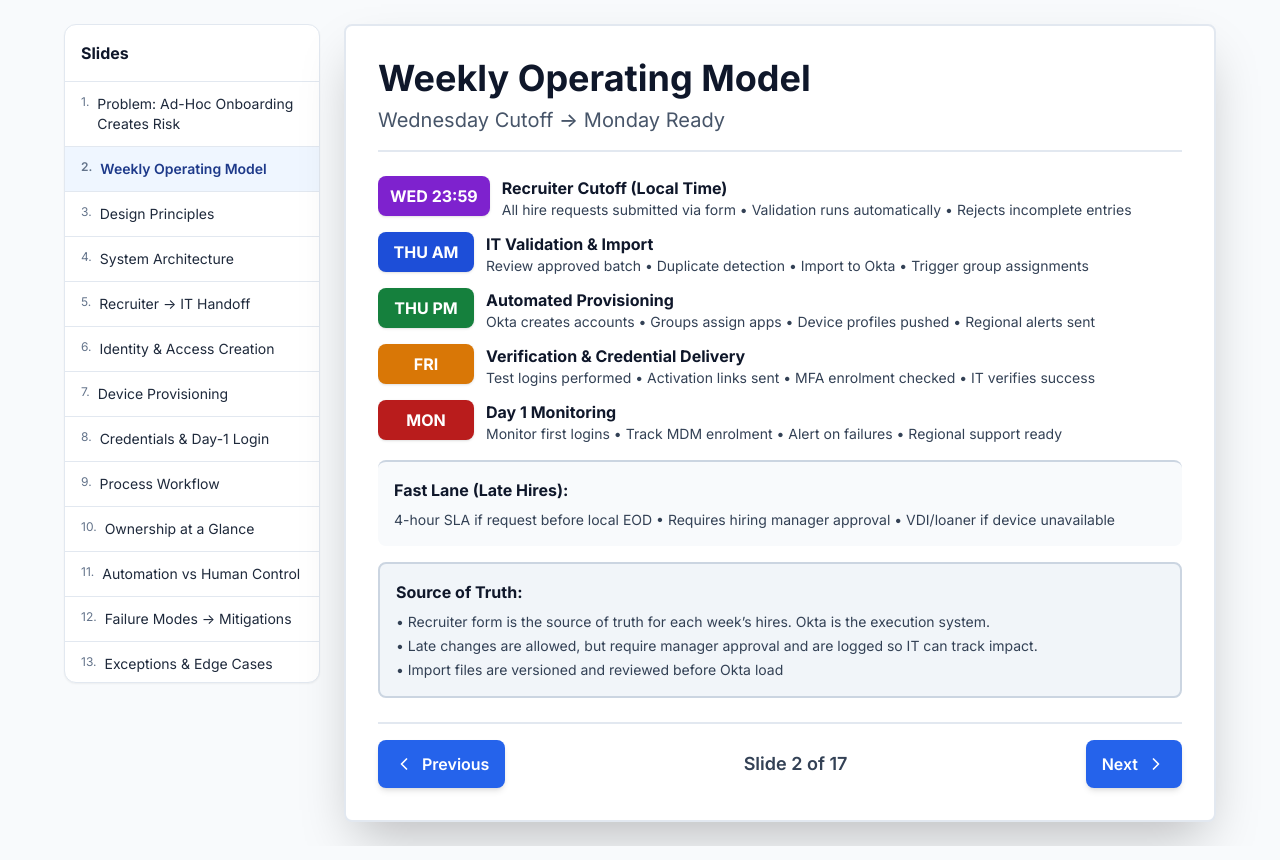
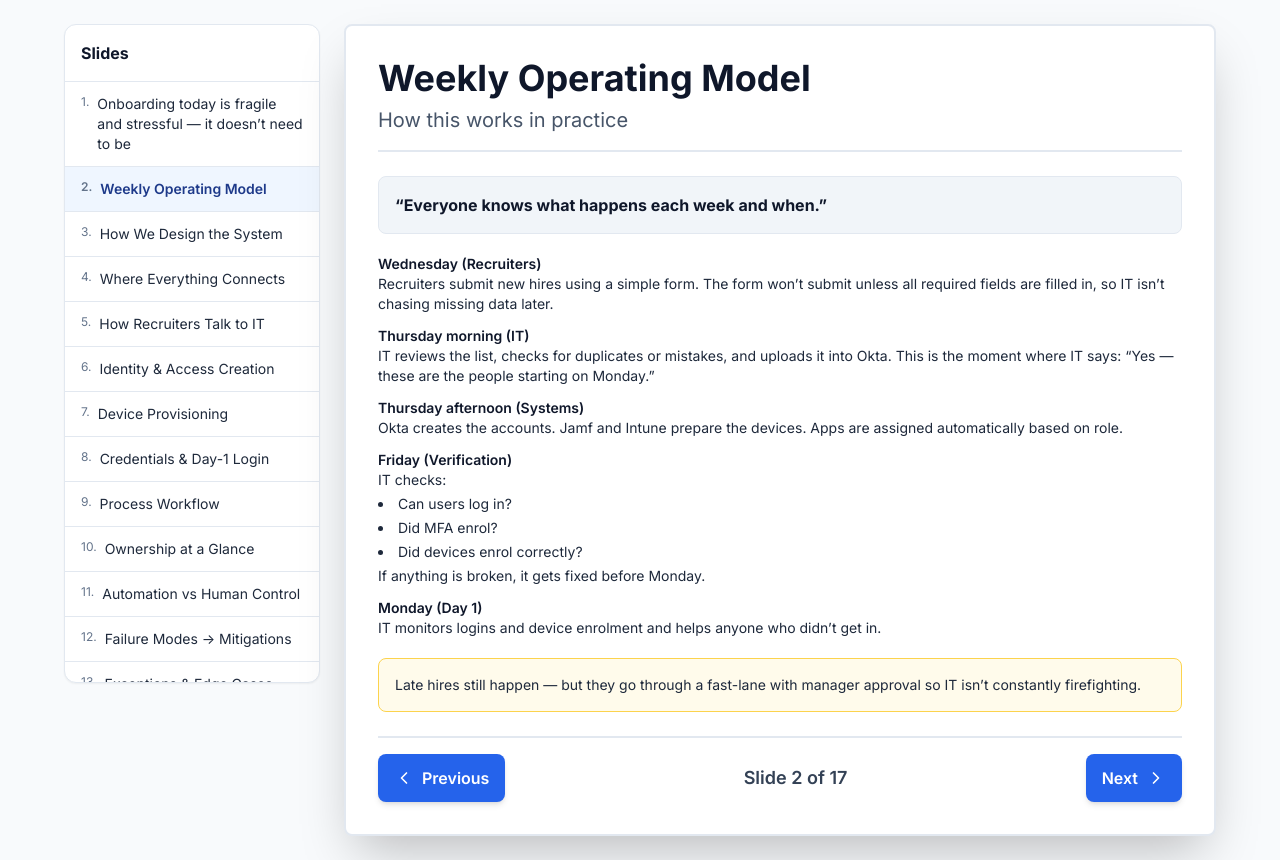
Before and after one commit to Vik70/ITCaseStudy, a React (Vite) app: page / in a window 1280 px wide. Both pictures are taken after a click on the button "Next". Built offline with nearby package versions, Linux system fonts and the light colour scheme.

Commit message:
Rewrite slides 1-5 in CloudKitchens ops voice

```diff
--- a/onboarding_deck_v2.tsx
+++ b/onboarding_deck_v2.tsx
@@ -7,251 +7,187 @@ const OnboardingDeck = () => {
 
   const slides = [
     {
-      title: "Problem: Ad-Hoc Onboarding Creates Risk",
-      subtitle: "What we're proposing in one sentence",
+      title: "Onboarding today is fragile and stressful — it doesn’t need to be",
+      subtitle: "The Problem",
       content: (
         <div className="space-y-6">
           <div className="bg-blue-50 border-2 border-blue-500 p-4 rounded-lg shadow">
-            <div className="font-bold text-blue-900">Proposal in 1 sentence</div>
+            <div className="font-bold text-blue-900">One-sentence proposal</div>
             <div className="text-sm text-slate-800">
-            A simple, identity-driven onboarding pipeline that lets CloudKitchens onboard global hires reliably in days... not hours of last-minute IT work!            </div>
+              “We turn onboarding from a last-minute scramble into a predictable weekly process where every new hire is ready to work on Monday.”
+            </div>
           </div>
-          <div className="grid grid-cols-2 gap-6">
+
+          <div className="grid grid-cols-1 md:grid-cols-2 gap-6">
             <div className="border-2 border-red-400 bg-red-50 p-5 rounded-lg">
-              <h3 className="font-bold text-red-900 mb-3 text-lg">Current State: Reactive & Risky</h3>
+              <h3 className="font-bold text-red-900 mb-3 text-lg">Current reality</h3>
               <ul className="space-y-2 text-sm text-slate-800">
-                <li>• Ad-hoc emails from recruiters</li>
-                <li>• Manual provisioning by IT</li>
-                <li>• Last-minute panic on Friday/Monday</li>
-                <li>• No verification before Day 1</li>
-                <li>• Regional delays cause access gaps</li>
-                <li>• Security risks from rushed setups</li>
+                <li>• Recruiters send emails at different times</li>
+                <li>• IT manually creates accounts and chases missing info</li>
+                <li>• Things get missed, especially on Fridays</li>
+                <li>• New hires start without access</li>
+                <li>• Time zones make everything harder</li>
+                <li>• Security gets weaker when things are rushed</li>
               </ul>
             </div>
             <div className="border-2 border-green-500 bg-green-50 p-5 rounded-lg">
-              <h3 className="font-bold text-green-900 mb-3 text-lg">Future State: Controlled Pipeline</h3>
+              <h3 className="font-bold text-green-900 mb-3 text-lg">What we want instead</h3>
               <ul className="space-y-2 text-sm text-slate-800">
-                <li>• Scheduled weekly pipeline (Wed cutoff)</li>
-                <li>• RBAC groups control all access</li>
-                <li>• Zero-touch device enrolment</li>
-                <li>• Automated validation & alerts</li>
-                <li>• Pre-verified before Monday start</li>
-                <li>• Global-ready from Day 0</li>
+                <li>• One clear weekly deadline</li>
+                <li>• One source of truth for new hires</li>
+                <li>• Devices and accounts ready before Day 1</li>
+                <li>• Access based on role, not manual guesswork</li>
+                <li>• Problems caught on Friday, not Monday</li>
               </ul>
             </div>
           </div>
+
           <div className="bg-blue-600 p-4 rounded-lg text-center font-bold text-white text-lg shadow-md">
-            Top takeaway: We replace last minute firefighting with a predictable, auditable pipeline.
+            Bottom line: We should not rely on heroics to get people working — we should rely on a system.
           </div>
         </div>
       )
     },
     {
       title: "Weekly Operating Model",
-      subtitle: "Wednesday Cutoff → Monday Ready",
+      subtitle: "How this works in practice",
       content: (
-        <div className="space-y-4">
-          <div className="space-y-3">
-            <div className="flex items-start gap-3">
-              <div className="bg-purple-700 text-white px-3 py-2 rounded-lg font-bold min-w-24 text-center shadow">WED 23:59</div>
-              <div className="flex-1">
-                <div className="font-bold text-slate-900 text-base">Recruiter Cutoff (Local Time)</div>
-                <div className="text-sm text-slate-700">All hire requests submitted via form • Validation runs automatically • Rejects incomplete entries</div>
+        <div className="space-y-5">
+          <div className="bg-slate-100 border border-slate-200 p-4 rounded-lg">
+            <div className="font-bold text-slate-900">“Everyone knows what happens each week and when.”</div>
+          </div>
+
+          <div className="space-y-3 text-sm text-slate-800">
+            <div>
+              <div className="font-semibold text-slate-900">Wednesday (Recruiters)</div>
+              <div>Recruiters submit new hires using a simple form. The form won’t submit unless all required fields are filled in, so IT isn’t chasing missing data later.</div>
+            </div>
+            <div>
+              <div className="font-semibold text-slate-900">Thursday morning (IT)</div>
+              <div>IT reviews the list, checks for duplicates or mistakes, and uploads it into Okta. This is the moment where IT says: “Yes — these are the people starting on Monday.”</div>
+            </div>
+            <div>
+              <div className="font-semibold text-slate-900">Thursday afternoon (Systems)</div>
+              <div>Okta creates the accounts. Jamf and Intune prepare the devices. Apps are assigned automatically based on role.</div>
+            </div>
+            <div>
+              <div className="font-semibold text-slate-900">Friday (Verification)</div>
+              <div className="space-y-1">
+                <div>IT checks:</div>
+                <ul className="list-disc list-inside space-y-1">
+                  <li>Can users log in?</li>
+                  <li>Did MFA enrol?</li>
+                  <li>Did devices enrol correctly?</li>
+                </ul>
+                <div>If anything is broken, it gets fixed before Monday.</div>
               </div>
             </div>
-
-            <div className="flex items-start gap-3">
-              <div className="bg-blue-700 text-white px-3 py-2 rounded-lg font-bold min-w-24 text-center shadow">THU AM</div>
-              <div className="flex-1">
-                <div className="font-bold text-slate-900 text-base">IT Validation & Import</div>
-                <div className="text-sm text-slate-700">Review approved batch • Duplicate detection • Import to Okta • Trigger group assignments</div>
-              </div>
-            </div>
-
-            <div className="flex items-start gap-3">
-              <div className="bg-green-700 text-white px-3 py-2 rounded-lg font-bold min-w-24 text-center shadow">THU PM</div>
-              <div className="flex-1">
-                <div className="font-bold text-slate-900 text-base">Automated Provisioning</div>
-                <div className="text-sm text-slate-700">Okta creates accounts • Groups assign apps • Device profiles pushed • Regional alerts sent</div>
-              </div>
-            </div>
-
-            <div className="flex items-start gap-3">
-              <div className="bg-amber-600 text-white px-3 py-2 rounded-lg font-bold min-w-24 text-center shadow">FRI</div>
-              <div className="flex-1">
-                <div className="font-bold text-slate-900 text-base">Verification & Credential Delivery</div>
-                <div className="text-sm text-slate-700">Test logins performed • Activation links sent • MFA enrolment checked • IT verifies success</div>
-              </div>
-            </div>
-
-            <div className="flex items-start gap-3">
-              <div className="bg-red-700 text-white px-3 py-2 rounded-lg font-bold min-w-24 text-center shadow">MON</div>
-              <div className="flex-1">
-                <div className="font-bold text-slate-900 text-base">Day 1 Monitoring</div>
-                <div className="text-sm text-slate-700">Monitor first logins • Track MDM enrolment • Alert on failures • Regional support ready</div>
-              </div>
+            <div>
+              <div className="font-semibold text-slate-900">Monday (Day 1)</div>
+              <div>IT monitors logins and device enrolment and helps anyone who didn’t get in.</div>
             </div>
           </div>
 
-          <div className="border-t-2 border-slate-300 pt-4 mt-4 bg-slate-50 p-4 rounded-lg">
-            <div className="font-bold mb-2 text-slate-900">Fast Lane (Late Hires):</div>
-            <div className="text-sm text-slate-700">4-hour SLA if request before local EOD • Requires hiring manager approval • VDI/loaner if device unavailable</div>
-          </div>
-
-          <div className="bg-slate-100 border-2 border-slate-300 p-4 rounded-lg">
-            <div className="font-bold mb-2 text-slate-900">Source of Truth:</div>
-            <ul className="text-sm space-y-1 text-slate-700">
-              <li>• Recruiter form is the source of truth for each week’s hires. Okta is the execution system.</li>
-              <li>• Late changes are allowed, but require manager approval and are logged so IT can track impact.</li>
-              <li>• Import files are versioned and reviewed before Okta load</li>
-            </ul>
+          <div className="bg-amber-50 border border-amber-300 p-4 rounded-lg text-sm text-slate-800">
+            Late hires still happen — but they go through a fast-lane with manager approval so IT isn’t constantly firefighting.
           </div>
         </div>
       )
     },
     {
-      title: "Design Principles",
-      subtitle: "System Controls, Not Heroics",
+      title: "How We Design the System",
+      subtitle: "These are not buzzwords — this is how IT avoids chaos.",
       content: (
-        <div className="space-y-4">
-          {[
-            {
-              principle: "Identity as Control Plane",
-              why: "Centralises access removal - disable Okta = disable everything instantly"
-            },
-            {
-              principle: "Zero-Touch Provisioning",
-              why: "Reduces hands-on IT time from 45min to 5min per hire"
-            },
-            {
-              principle: "Role-Based Access Only",
-              why: "Prevents per-user drift - all access via groups, auditable and consistent"
-            },
-            {
-              principle: "Global-First Design",
-              why: "Accounts ready before any region starts work - no timezone delays"
-            },
-            {
-              principle: "Verification Before Day 1",
-              why: "Catch failures Friday, not Monday morning when user is waiting"
-            },
-            {
-              principle: "Automate routine work, require humans for risk",
-              why: "Every control is owned by someone, so nothing falls through the cracks."
-            }
-          ].map((item, i) => (
-            <div key={i} className="border-l-4 border-blue-600 pl-4 bg-blue-50 p-3 rounded-r-lg">
-              <div className="font-bold text-lg text-slate-900">{item.principle}</div>
-              <div className="text-sm text-slate-700 italic mt-1">→ {item.why}</div>
-            </div>
-          ))}
-        </div>
-      )
-    },
-    {
-      title: "System Architecture",
-      subtitle: "Where Controls Live",
-      content: (
-        <div className="space-y-6">
-          <div className="grid grid-cols-5 gap-2 text-center text-sm">
-            <div className="bg-orange-100 border-2 border-orange-500 p-3 rounded-lg shadow">
-              <div className="font-bold mb-1 text-slate-900">Recruiter / HR System</div>
-              <div className="text-xs text-slate-600">Hiring data source</div>
-            </div>
-            <div className="flex items-center justify-center text-slate-700 font-bold text-xl">→</div>
-            <div className="bg-blue-100 border-2 border-blue-500 p-3 rounded-lg shadow">
-              <div className="font-bold mb-1 text-slate-900">Okta</div>
-              <div className="text-xs text-slate-600">Identity + RBAC</div>
-            </div>
-            <div className="flex items-center justify-center text-slate-700 font-bold text-xl">→</div>
-            <div className="bg-purple-100 border-2 border-purple-500 p-3 rounded-lg shadow">
-              <div className="font-bold mb-1 text-slate-900">Apps</div>
-              <div className="text-xs text-slate-600">Google/Slack/etc</div>
-            </div>
+        <div className="space-y-3 text-sm text-slate-800">
+          <div className="bg-blue-50 border-l-4 border-blue-600 p-3 rounded">
+            <div className="font-semibold text-slate-900">Identity is the control point</div>
+            <div>If Okta is right, everything else follows. If Okta is wrong, everything breaks.</div>
           </div>
-
-          <div className="grid grid-cols-3 gap-2 text-center text-sm">
-            <div></div>
-            <div className="flex items-center justify-center text-slate-700 font-bold text-3xl">↓</div>
-            <div></div>
+          <div className="bg-blue-50 border-l-4 border-blue-600 p-3 rounded">
+            <div className="font-semibold text-slate-900">Automate the boring stuff</div>
+            <div>Creating accounts, assigning apps, pushing device profiles — that should happen without IT clicking buttons.</div>
           </div>
-
-          <div className="grid grid-cols-3 gap-4">
-            <div className="bg-green-100 border-2 border-green-500 p-3 rounded-lg text-center shadow">
-              <div className="font-bold mb-1 text-slate-900">Jamf (Mac)</div>
-              <div className="text-xs text-slate-600">Device compliance + apps</div>
-            </div>
-            <div className="bg-green-100 border-2 border-green-500 p-3 rounded-lg text-center shadow">
-              <div className="font-bold mb-1 text-slate-900">Intune (Win)</div>
-              <div className="text-xs text-slate-600">Device compliance + apps</div>
-            </div>
-            <div className="bg-amber-100 border-2 border-amber-500 p-3 rounded-lg text-center shadow">
-              <div className="font-bold mb-1 text-slate-900">User Login</div>
-              <div className="text-xs text-slate-600">MFA + enrolment</div>
-            </div>
+          <div className="bg-blue-50 border-l-4 border-blue-600 p-3 rounded">
+            <div className="font-semibold text-slate-900">Use roles, not individuals</div>
+            <div>People get access because they are “Finance” or “Kitchen Ops,” not because someone remembered what to tick.</div>
           </div>
-
-          <div className="bg-slate-100 border-2 border-slate-300 p-4 rounded-lg mt-4">
-            <div className="font-bold mb-3 text-slate-900 text-base">Control Points:</div>
-            <ul className="text-sm space-y-2 text-slate-700">
-              <li>• <span className="font-semibold text-slate-900">Okta Groups</span> - All app access via group membership only</li>
-              <li>• <span className="font-semibold text-slate-900">Conditional Access</span> - Restrict access UNTIL the device meets security standards</li>
-              <li>• <span className="font-semibold text-slate-900">Audit Logs</span> - All provisioning actions logged and reviewed weekly</li>
-              <li>• <span className="font-semibold text-slate-900">MFA Required</span> - No access without DUO enrolment</li>
-            </ul>
+          <div className="bg-blue-50 border-l-4 border-blue-600 p-3 rounded">
+            <div className="font-semibold text-slate-900">Catch problems early</div>
+            <div>Friday is when we find issues — not Monday when someone is waiting to work.</div>
+          </div>
+          <div className="bg-blue-50 border-l-4 border-blue-600 p-3 rounded">
+            <div className="font-semibold text-slate-900">Humans approve risky things</div>
+            <div>Finance systems, production access, admin tools — these need a human sign-off.</div>
           </div>
         </div>
       )
     },
     {
-      title: "Recruiter → IT Handoff",
-      subtitle: "Validated Pipeline, Not Ad-Hoc Emails",
+      title: "Where Everything Connects",
+      subtitle: "This is how the moving parts fit together.",
       content: (
-        <div className="space-y-4">
-          <div className="bg-blue-50 border-2 border-blue-400 p-5 rounded-lg shadow">
-            <div className="font-bold mb-3 text-slate-900 text-base">Structured onboarding form (instead of ad-hoc email)</div>
-            <div className="grid grid-cols-2 gap-4 text-sm">
+        <div className="space-y-4 text-sm text-slate-800">
+          <div className="bg-white border border-slate-200 rounded-lg p-4 shadow-sm space-y-2">
+            <div>Recruiter / HR gives us the hiring data.</div>
+            <div>Okta is where identity lives.</div>
+            <div>Jamf and Intune make sure devices are secure.</div>
+            <div>Google, Slack, POS, Finance tools get access from Okta.</div>
+          </div>
+
+          <div className="bg-slate-100 border border-slate-200 p-4 rounded-lg space-y-2">
+            <div className="font-bold text-slate-900">What matters:</div>
+            <ul className="list-disc list-inside space-y-1">
+              <li>Apps are never assigned directly to users</li>
+              <li>Devices must be compliant before they get access</li>
+              <li>MFA is required for everyone</li>
+              <li>If someone leaves, disabling them in Okta shuts off everything.</li>
+            </ul>
+            <div className="text-slate-800">That’s how we stay secure without chasing systems one by one.</div>
+          </div>
+        </div>
+      )
+    },
+    {
+      title: "How Recruiters Talk to IT",
+      subtitle: "From ad-hoc to one clean form",
+      content: (
+        <div className="space-y-4 text-sm text-slate-800">
+          <div className="bg-red-50 border border-red-300 p-4 rounded-lg">
+            <div className="font-bold text-slate-900 mb-1">Right now</div>
+            <div>Emails, spreadsheets, Slack messages. That doesn’t scale.</div>
+          </div>
+
+          <div className="bg-blue-50 border border-blue-300 p-4 rounded-lg">
+            <div className="font-bold text-slate-900 mb-2">Instead, recruiters use one form.</div>
+            <div className="grid grid-cols-1 md:grid-cols-2 gap-4">
               <div>
-                <div className="font-semibold text-slate-900 mb-2">Required Fields:</div>
-                <ul className="mt-1 space-y-1 text-slate-700">
-                  <li>• Full name</li>
-                  <li>• Personal email (for activation)</li>
-                  <li>• Start date</li>
-                  <li>• Department (dropdown)</li>
-                  <li>• Role/Title (dropdown)</li>
-                  <li>• Region (dropdown)</li>
-                  <li>• Device type (Mac/Windows)</li>
-                  <li>• Manager name</li>
+                <div className="font-semibold text-slate-900 mb-1">They enter:</div>
+                <ul className="list-disc list-inside space-y-1">
+                  <li>Name</li>
+                  <li>Personal email (for activation)</li>
+                  <li>Start date</li>
+                  <li>Team</li>
+                  <li>Role</li>
+                  <li>Location</li>
+                  <li>Device type</li>
+                  <li>Manager</li>
                 </ul>
               </div>
               <div>
-                <div className="font-semibold text-slate-900 mb-2">Validation Rules:</div>
-                <ul className="mt-1 space-y-1 text-slate-700">
-                  <li>• All fields mandatory</li>
-                  <li>• Start date must be future Monday</li>
-                  <li>• Duplicate detection (name + email + date)</li>
-                  <li>• Cutoff: Wednesday 23:59 local</li>
-                  <li>• Auto-reject incomplete</li>
-                  <li>• Drop-downs and validation prevent common mistakes</li>
-                  <li>• Confirmation email to recruiter</li>
+                <div className="font-semibold text-slate-900 mb-1">The form:</div>
+                <ul className="list-disc list-inside space-y-1">
+                  <li>Won’t submit if something is missing</li>
+                  <li>Won’t allow a start date that isn’t a Monday</li>
+                  <li>Catches duplicates</li>
+                  <li>Sends a confirmation back to the recruiter</li>
                 </ul>
               </div>
             </div>
           </div>
 
-          <div className="flex items-center justify-between text-sm bg-slate-100 p-4 rounded-lg border-2 border-slate-300 shadow">
-            <div className="font-bold text-slate-900">Form Submit</div>
-            <span className="text-slate-600 font-bold">→</span>
-            <div className="font-bold text-slate-900">Validation</div>
-            <span className="text-slate-600 font-bold">→</span>
-            <div className="font-bold text-slate-900">Approved Batch</div>
-            <span className="text-slate-600 font-bold">→</span>
-            <div className="font-bold text-slate-900">Okta Import</div>
-          </div>
-
-          <div className="bg-amber-50 border-2 border-amber-500 p-4 rounded-lg shadow">
-            <div className="font-bold mb-2 text-slate-900">Control & Evidence:</div>
-            <div className="text-sm text-slate-700">Weekly batch report (CSV) • Rejected requests log • IT reviews Thursday AM • Manager notified of approved hires</div>
+          <div className="bg-green-50 border border-green-300 p-4 rounded-lg">
+            <div>IT gets one clean list every week — not ten different emails.</div>
+            <div>That becomes the file we import into Okta.</div>
           </div>
         </div>
       )
```
